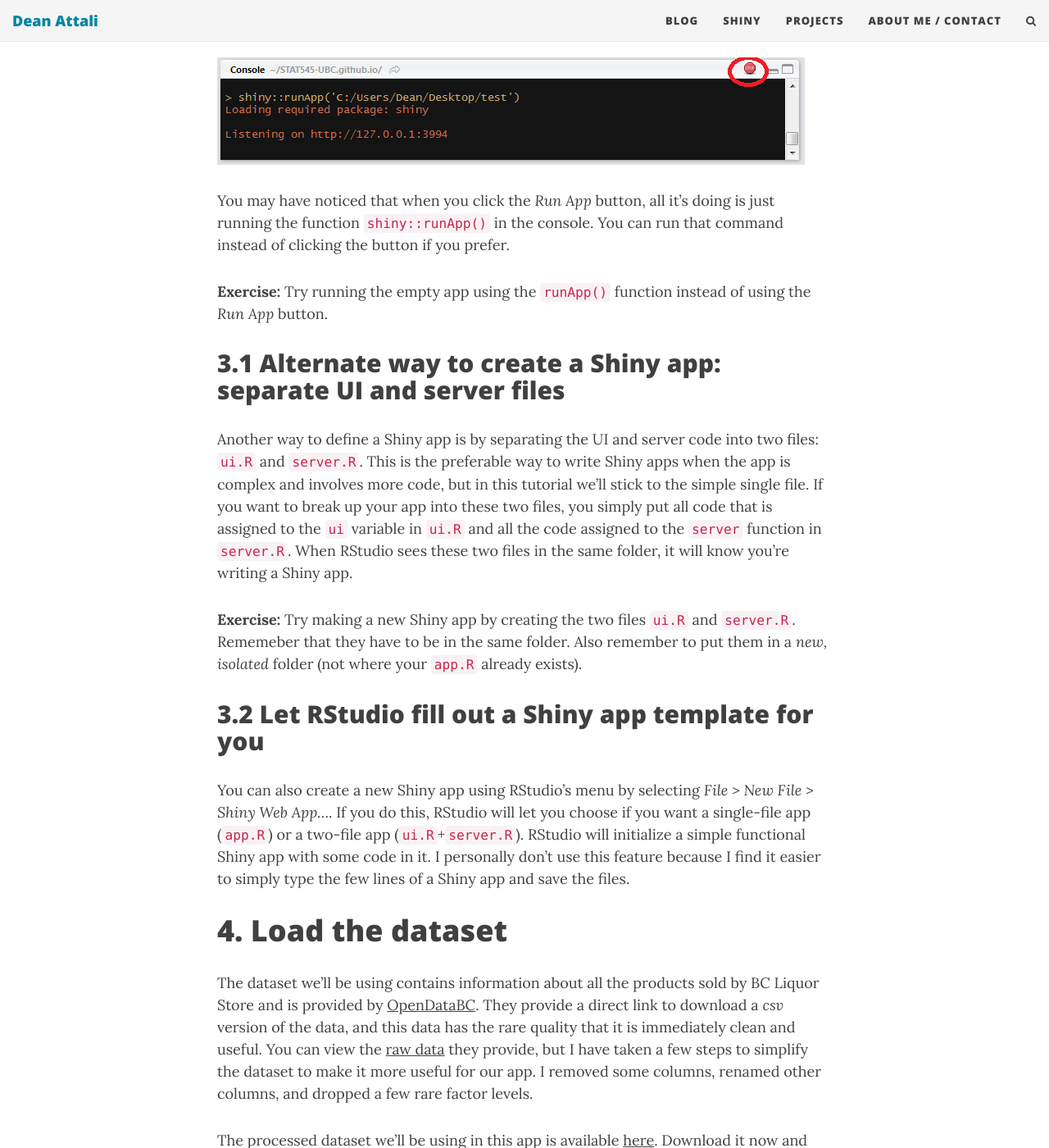
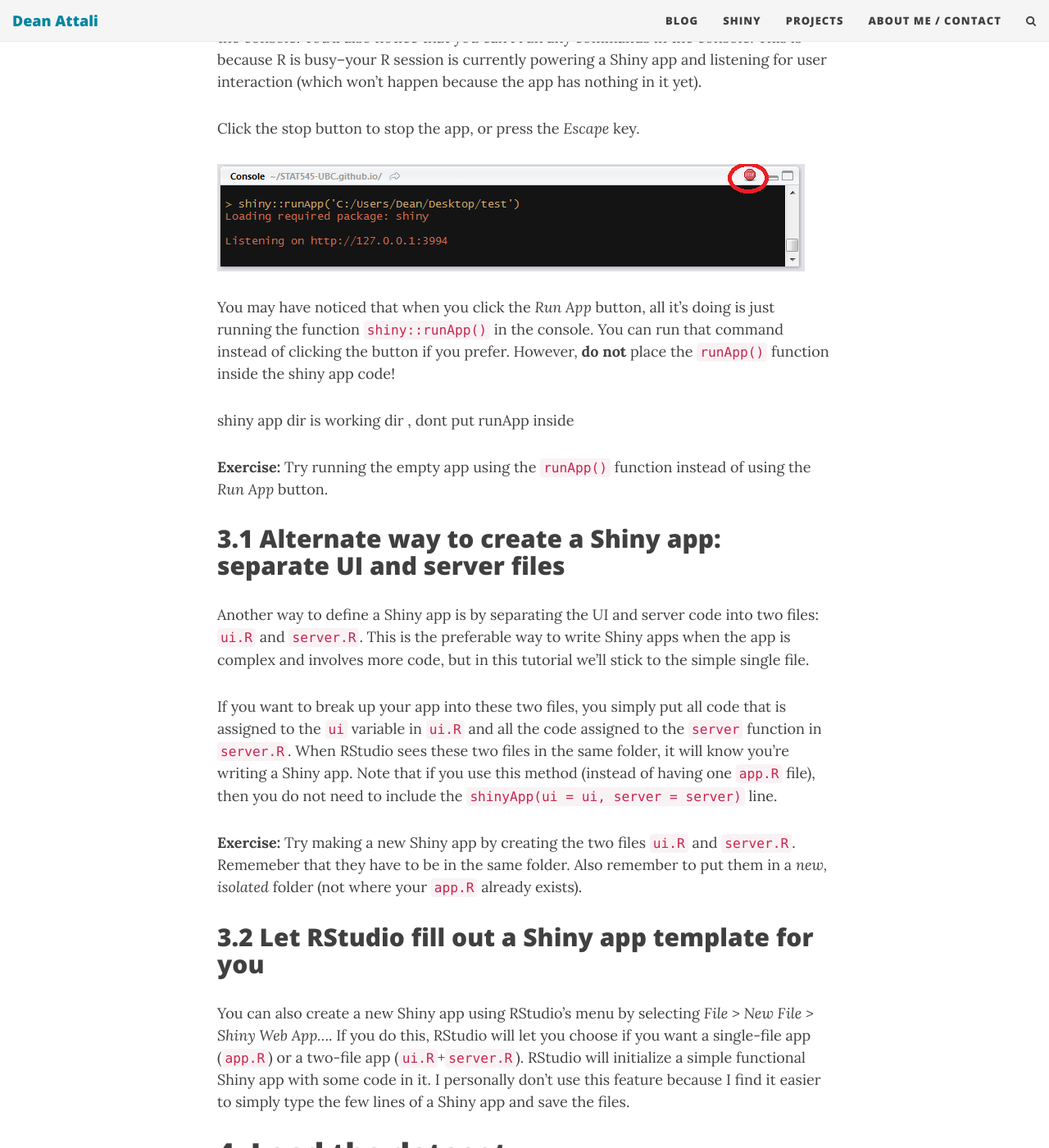
Before and after one commit to daattali/daattali.github.io, a Jekyll site: the page built from _posts/2015-12-07-building-shiny-apps-tutorial.md, in a window 1280 px wide and 1400 px high, scrolled down 3651 px. Shown: the whole window at 82% size. Built offline with Jekyll 4.4.1, drawn with Linux system fonts in a browser that asks for light colours; nearby versions of some CDN libraries; comment, search, counter and statistics services are not loaded; some of the changed text lies outside the part shown.

Commit message:
Update 2015-12-07-building-shiny-apps-tutorial.md

````diff
--- a/_posts/2015-12-07-building-shiny-apps-tutorial.md
+++ b/_posts/2015-12-07-building-shiny-apps-tutorial.md
@@ -80,7 +80,11 @@
 shinyApp(ui = ui, server = server)
 ```
 
-This template is by itself a working minimal Shiny app that doesn't do much. It initializes an empty UI and an empty server, and runs an app using these empty parts. Copy this template into a new file named `app.R` in a new folder. It is **very important** that the name of the file is `app.R`, otherwise it would not be recognized as a Shiny app. It is also **very important** that you place this app in its own folder, and not in a folder that already has other R scripts or files, unless those other files are used by your app.
+This template is by itself a working minimal Shiny app that doesn't do much. It initializes an empty UI and an empty server, and runs an app using these empty parts. Copy this template into a new file named `app.R` in a new folder. A few things you should keep in mind:
+
+- It is **very important** that the name of the file is `app.R`, otherwise it would not be recognized as a Shiny app.
+- You should not have any R code after the `shinyApp(ui = ui, server = server)` line. That line needs to be the last line in your file.
+- It is good practice to place this app in its own folder, and not in a folder that already has other R scripts or files, unless those other files are used by your app.
 
 After saving the file, RStudio should recognize that this is a Shiny app, and you should see the usual *Run* button at the top change to *Run App*.
 
@@ -94,13 +98,17 @@
 
 [![Shiny Stop App]({{ site.url }}/img/blog/shiny-tutorial/shiny-stopapp.png)]({{ site.url }}/img/blog/shiny-tutorial/shiny-stopapp.png)
 
-You may have noticed that when you click the *Run App* button, all it's doing is just running the function `shiny::runApp()` in the console. You can run that command instead of clicking the button if you prefer.
+You may have noticed that when you click the *Run App* button, all it's doing is just running the function `shiny::runApp()` in the console. You can run that command instead of clicking the button if you prefer. However, **do not** place the `runApp()` function inside the shiny app code!
+
+shiny app dir is working dir , dont put runApp inside
 
 **Exercise:** Try running the empty app using the `runApp()` function instead of using the *Run App* button.
 
 ## 3.1 Alternate way to create a Shiny app: separate UI and server files
 
-Another way to define a Shiny app is by separating the UI and server code into two files: `ui.R` and `server.R`. This is the preferable way to write Shiny apps when the app is complex and involves more code, but in this tutorial we'll stick to the simple single file.  If you want to break up your app into these two files, you simply put all code that is assigned to the `ui` variable in `ui.R` and all the code assigned to the `server` function in `server.R`. When RStudio sees these two files in the same folder, it will know you're writing a Shiny app.
+Another way to define a Shiny app is by separating the UI and server code into two files: `ui.R` and `server.R`. This is the preferable way to write Shiny apps when the app is complex and involves more code, but in this tutorial we'll stick to the simple single file.
+
+If you want to break up your app into these two files, you simply put all code that is assigned to the `ui` variable in `ui.R` and all the code assigned to the `server` function in `server.R`. When RStudio sees these two files in the same folder, it will know you're writing a Shiny app. Note that if you use this method (instead of having one `app.R` file), then you do not need to include the `shinyApp(ui = ui, server = server)` line.
 
 **Exercise:** Try making a new Shiny app by creating the two files `ui.R` and `server.R`. Rememeber that they have to be in the same folder. Also remember to put them in a *new, isolated* folder (not where your `app.R` already exists).
 
````
